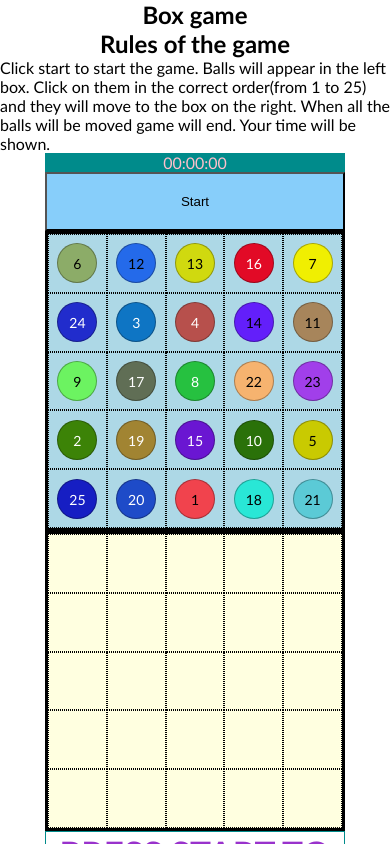
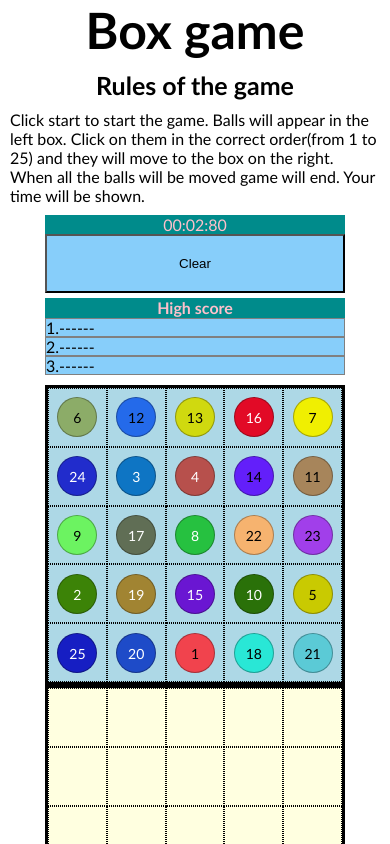
Before and after one commit to ASreiros/boxgame, a website: page index.html in a window 390 px wide. Both pictures are taken after a click on the button "Start". Shown: the top 844 px of the page. Drawn offline with Linux system fonts and the light colour scheme.

Commit message:
game main part done

```diff
--- a/app.js
+++ b/app.js
@@ -4,12 +4,42 @@ function rand(min, max) {
     return Math.floor(Math.random() * (max - min + 1) + min);
 }
 
+const bbs = document.querySelector("#bbs");
+const bbc = document.querySelector("#bbc");
+let myTimeout = null;
+let info = document.querySelector(".message-screen")
+
+bbs.addEventListener("click", () => {
+    bbs.classList.add("bbhiden");
+    bbs.classList.remove("bbshown");
+    bbc.classList.remove("bbhiden");
+    bbc.classList.add("bbshown");
+    stopwatch();
+    ballgenerator()
+})
+
+bbc.addEventListener("click", () => {
+    bbc.classList.add("bbhiden");
+    bbc.classList.remove("bbshown");
+    bbs.classList.remove("bbhiden");
+    bbs.classList.add("bbshown");
+    clearTimeout(myTimeout);
+    clock.innerHTML = "00:00:00"
+    gamechecker = 1;
+    t = 1;
+    info.innerHTML = "Press start to play again"
+    for (let i = 1; i < 26; i++) {
+    document.querySelector(`#l${i}`).innerHTML = "";
+    document.querySelector(`#r${i}`).innerHTML = "";
+    }
+    })
+
 
 //Part below generates 2 boxes with windows
 
 let gamechecker = 1;
 
-let info = document.querySelector(".message-screen")
+
 const boxLeft = document.getElementById("left-box")
 let boxLefthtml = "";
 
@@ -31,7 +61,7 @@ boxRighthtml =boxRighthtml + temphtml;
 boxRight.innerHTML = boxRighthtml;
 
 // part below generates balls with numbers
-setTimeout(ballgenerator,0)
+
 
 function ballgenerator() {
 //generuojam skirtingus 25 skaičius
@@ -80,23 +110,35 @@ ball.addEventListener("click", () => {
     const house = document.getElementById(`r${gamechecker}`)
     const iball = document.getElementById(`bb${gamechecker}`)
     house.appendChild(iball)
-        gamechecker++;
+        if (gamechecker === 25){
+            info.innerHTML = "you won!!!"
+            clearTimeout(myTimeout);
+        }else{
+            gamechecker++;
+        }
     } else {
     const a = rand(1,3)
     let atext = "";
+    let textclearer = setTimeout(textclear,0);
     switch (a) {
         case 1:
-            atext = "Wrong ball"
+            atext = "Wrong ball";
+            clearTimeout(textclearer);
+            textclearer = setTimeout(textclear,1500);
         break;
         case 2:
             atext = "Nope"
+            clearTimeout(textclearer);
+            textclearer = setTimeout(textclear,1500);
         break;
         case 3:
             atext = "incorrect, click again"
+            clearTimeout(textclearer);
+            textclearer = setTimeout(textclear,1500);
         break;
     }
     info.innerHTML = atext;
-    setTimeout(textclear,1000)
+
     function textclear() {
         info.innerHTML = "";
     }
@@ -109,3 +151,15 @@ ball.addEventListener("click", () => {
 
 const clock = document.querySelector("#clock")
 clock.innerHTML = "00:00:00"
+let t = 0;
+
+function stopwatch() {
+let t1 = Math.trunc(t/6000);
+let t2 = Math.trunc((t - t1*6000)/600)
+let t3 = Math.trunc((t - t1*6000 - t2*600)/100)
+let t4 = Math.trunc((t - - t1*6000 - t2*600 - t3*100)/10)
+let t5 = Math.trunc(t % 10)
+clock.innerHTML = `${t1}${t2}:${t3}${t4}:${t5}0`
+t++
+myTimeout = setTimeout(stopwatch, 100)
+}
--- a/css/page/home.css
+++ b/css/page/home.css
@@ -5,6 +5,32 @@
   align-items: center;
   min-height: 70vh;
 }
+
+.firsttext{
+    font-size: 50px;
+    margin-bottom: 10px;
+}
+
+.secondtext{
+    font-size: 25px;
+}
+
+.thirdtext{
+    font-size: 16px;
+    margin: 10px;
+}
+
+.support-box{
+    margin-bottom: 10px;
+    display: flex;
+    justify-content: center;
+    width:80vw;
+    min-height:76px;
+    min-width: 600px;
+    gap: 10px;
+}
+
+
 
 .clock-holder{
     width:300px;
@@ -21,14 +47,35 @@
     color: pink;
 }
 .bbshown{
-padding: 20px 10px;
-background-color: lightskyblue;
-cursor:pointer;
+    display: block;
+    padding: 20px 10px;
+    background-color: lightskyblue;
+    cursor:pointer;
 }
 
 .bbhiden{
     display:none;
 }
+
+.highscore{
+    background-color: darkcyan;
+    width: 300px;
+    text-align: center;
+}
+
+.highscore-name{
+    height: 20px;
+    color: pink;
+}
+
+.hscore{
+    background-color: lightskyblue;
+    border: 1px solid grey;
+    line-height: 17px;
+    text-align: left;
+}
+
+
 
 .box-holder{
     width:80vw;
@@ -46,6 +93,13 @@ cursor:pointer;
         min-width: 300px;
         flex-direction: column;
         justify-content:flex-start;
+    }
+    .support-box{
+        height:160px;
+        width: 300px;
+        min-width: 300px;
+        flex-direction: column;
+        justify-content:space-between;
     }
 }
 
--- a/index.html
+++ b/index.html
@@ -11,13 +11,22 @@
 </head>
 <body>
     <section class="game-section">
-    <h1>Box game</h1>
-    <h2>Rules of the game</h2>
-    <p>Click start to start the game. Balls will appear in the left box. Click on them in the correct order(from 1 to 25) and they will move to the box on the right. When all the balls will be moved  game will end. Your time will be shown.</p>
-    <div class = "clock-holder">
-        <div class="clock" id="clock"></div>
-        <button class="bbshown">Start</button>
-        <button class="bbhiden">Clear</button>
+    <h1 class="firsttext">Box game</h1>
+    <h2 class="secondtext">Rules of the game</h2>
+    <p class="thirdtext">Click start to start the game. Balls will appear in the left box. Click on them in the correct order(from 1 to 25) and they will move to the box on the right. When all the balls will be moved  game will end. Your time will be shown.</p>
+    <div class="support-box">
+        <div class = "clock-holder">
+            <div class="clock" id="clock"></div>
+            <button id = "bbs" class="bbshown">Start</button>
+            <button id = "bbc" class="bbhiden">Clear</button>
+        </div>
+        <div class ="highscore">
+            <h4 class="highscore-name">High score</h4>
+            <p id="hs-1" class="hscore">1.------</p>
+            <p id="hs-2" class="hscore">2.------</p>
+            <p id="hs-3" class="hscore">3.------</p>
+
+        </div>
     </div>
     <div class="box-holder">
         <div id = "left-box" class = "box left-box"></div>
```
